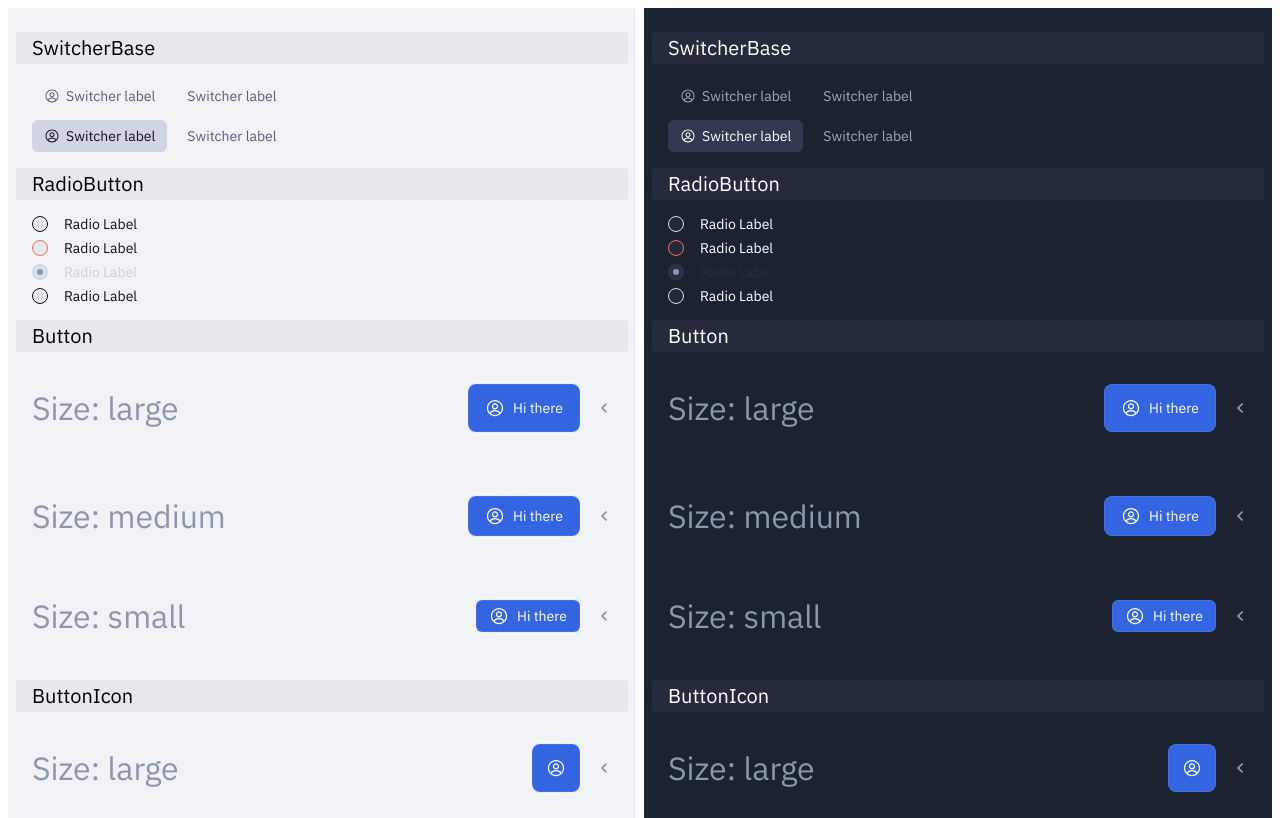
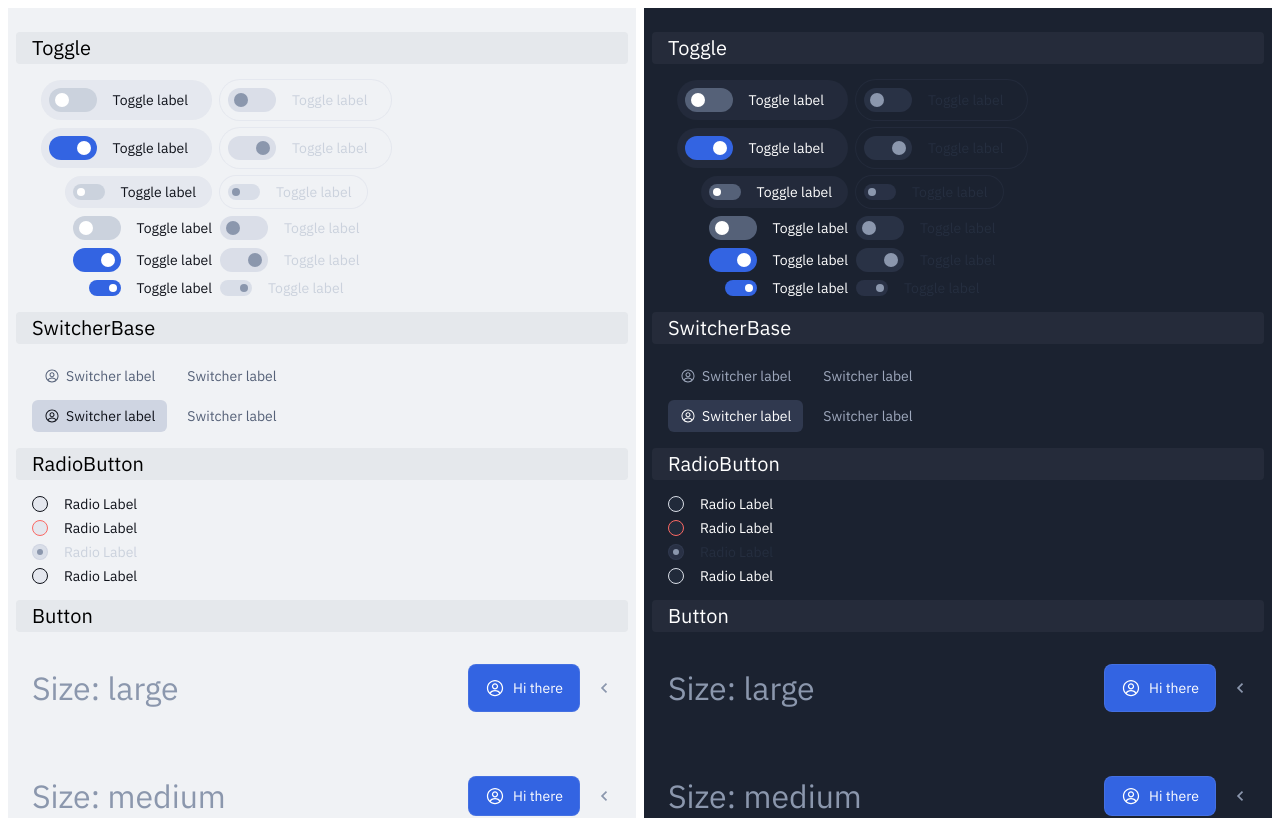
Before and after one commit to transcendjs/lumia, a SvelteKit app: page / in a window 1280 px wide. Shown: the top 818 px of the page. Built offline with nearby package versions, Linux system fonts and the light colour scheme.

Commit message:
Introducing Toggle
Signed-off-by: Alexander Platov <alexander.platov@hardcoreeng.com>

```diff
--- /dev/null
+++ b/src/lib/components/Toggle/Toggle.svelte
@@ -0,0 +1,146 @@
+<script lang="ts">
+  //
+  // © 2023 Hardcore Engineering, Inc. All Rights Reserved.
+  // Licensed under the Eclipse Public License v2.0 (SPDX: EPL-2.0).
+  //
+
+  export let label: string | undefined = undefined
+  export let size: 'small' | 'large' = 'large'
+  export let checked: boolean = false
+  export let disabled: boolean = false
+  export let background: boolean = false
+</script>
+
+<label
+  class="toggle-container {size}"
+  class:background
+  class:disabled
+  class:woLabel={label === undefined || label === ''}
+>
+  <input type="checkbox" class="toggle" bind:checked {disabled} on:change />
+  <div class="toggle-element {size}" class:disabled />
+  {#if label}
+    <div class="toggle-label">{label}</div>
+  {/if}
+</label>
+
+<style lang="scss">
+  .toggle-element {
+    position: relative;
+    flex-shrink: 0;
+    background-color: var(--selector-off-BackgroundColor);
+
+    &::after {
+      content: '';
+      position: absolute;
+      top: 50%;
+      left: 50%;
+      width: var(--spacing-1);
+      height: var(--spacing-1);
+      background-color: var(--selector-IconColor);
+      border-radius: 50%;
+      transform: translateY(-50%);
+      transition: left 0.2s;
+    }
+    &.small {
+      width: var(--spacing-4);
+      height: var(--spacing-2);
+      border-radius: var(--medium-BorderRadius);
+
+      &::after {
+        left: var(--spacing-0_5);
+        width: var(--spacing-1);
+        height: var(--spacing-1);
+      }
+    }
+    &.large {
+      width: var(--spacing-6);
+      height: var(--spacing-3);
+      border-radius: var(--large-BorderRadius);
+
+      &::after {
+        left: var(--spacing-0_75);
+        width: var(--spacing-1_75);
+        height: var(--spacing-1_75);
+      }
+    }
+  }
+  .toggle-label {
+    color: var(--global-primary-TextColor);
+    user-select: none;
+  }
+  .toggle {
+    overflow: hidden;
+    position: absolute;
+    margin: -1px;
+    padding: 0;
+    width: 1px;
+    height: 1px;
+    border: 0;
+    clip: rect(0 0 0 0);
+
+    &:checked + .toggle-element {
+      background-color: var(--selector-active-BackgroundColor);
+
+      &.small::after {
+        left: var(--spacing-2_5);
+      }
+      &.large::after {
+        left: var(--spacing-3_5);
+      }
+    }
+    &:disabled + .toggle-element {
+      box-shadow: none;
+      background-color: var(--selector-disabled-BackgroundColor);
+
+      &::after {
+        background-color: var(--selector-disabled-IconColor);
+      }
+      & + .toggle-label {
+        color: var(--global-disabled-TextColor);
+      }
+    }
+    &:focus + .toggle-element {
+      outline: 2px solid var(--global-focus-BorderColor);
+      outline-offset: 2px;
+    }
+  }
+  .toggle-container {
+    display: inline-flex;
+    align-items: center;
+    gap: var(--spacing-2);
+    min-width: var(--spacing-2);
+    min-height: var(--spacing-2);
+
+    &.background {
+      border-radius: 3rem;
+
+      &.woLabel {
+        padding: var(--spacing-1);
+      }
+      &.small:not(.woLabel) {
+        padding: var(--spacing-1) var(--spacing-2) var(--spacing-1) var(--spacing-1);
+      }
+      &.large:not(.woLabel) {
+        padding: var(--spacing-1) var(--spacing-3) var(--spacing-1) var(--spacing-1);
+      }
+    }
+    &.disabled.background {
+      box-shadow: 0 0 0 1px var(--selector-disabled-BorderColor);
+    }
+    &:not(.disabled) {
+      cursor: pointer;
+
+      &.background {
+        background-color: var(--selector-BackgroundColor);
+      }
+      &:active .toggle-element {
+        outline: 2px solid var(--global-focus-BorderColor);
+        outline-offset: 2px;
+      }
+      &:hover .toggle-element {
+        box-shadow: 0 0 0 4px var(--selector-hover-overlay-BackgroundColor);
+      }
+    }
+  }
+</style>
--- a/src/lib/index.ts
+++ b/src/lib/index.ts
@@ -10,3 +10,4 @@ export { default as Button } from './components/Button/Button.svelte'
 export { default as ButtonIcon } from './components/Button/ButtonIcon.svelte'
 export { default as ButtonMenu } from './components/Button/ButtonMenu.svelte'
 export { default as RadioButton } from './components/RadioButton/RadioButton.svelte'
+export { default as Toggle } from './components/Toggle/Toggle.svelte'
--- a/src/lib/styles/styles.css
+++ b/src/lib/styles/styles.css
@@ -23,9 +23,11 @@
   --spacing-0_75: 0.375rem;
   --spacing-1: 0.5rem;
   --spacing-1_5: 0.75rem;
+  --spacing-1_75: 0.875rem;
   --spacing-2: 1rem;
   --spacing-2_5: 1.25rem;
   --spacing-3: 1.5rem;
+  --spacing-3_5: 1.75rem;
   --spacing-4: 2rem;
   --spacing-5: 2.5rem;
   --spacing-6: 3rem;
--- a/src/routes/+page.svelte
+++ b/src/routes/+page.svelte
@@ -4,6 +4,7 @@
   import ButtonIcon from '$lib/components/Button/ButtonIcon.svelte'
   import ButtonMenu from '$lib/components/Button/ButtonMenu.svelte'
   import RadioButton from '$lib/components/RadioButton/RadioButton.svelte'
+  import Toggle from '$lib/components/Toggle/Toggle.svelte'
   import SwitcherBase from '$lib/components/Switcher/SwitcherBase.svelte'
   import type { IconId } from '$lib/icons.js'
 
@@ -24,6 +25,21 @@
   {#each themes as theme}
     <Theme {theme}>
       <div class="column root">
+        <div class="row header">Toggle</div>
+        <div class="row" style:max-width={'23rem'} style:justify-content={'center'}>
+          <Toggle label={'Toggle label'} background />
+          <Toggle label={'Toggle label'} background disabled />
+          <Toggle label={'Toggle label'} background checked />
+          <Toggle label={'Toggle label'} background checked disabled />
+          <Toggle label={'Toggle label'} size={'small'} background />
+          <Toggle label={'Toggle label'} size={'small'} background disabled />
+          <Toggle label={'Toggle label'} />
+          <Toggle label={'Toggle label'} disabled />
+          <Toggle label={'Toggle label'} checked />
+          <Toggle label={'Toggle label'} checked disabled />
+          <Toggle label={'Toggle label'} size={'small'} checked />
+          <Toggle label={'Toggle label'} size={'small'} checked disabled />
+        </div>
         <div class="row header">SwitcherBase</div>
         <div class="row" style:max-width={'20rem'}>
           <SwitcherBase name={'sw_' + theme} {icon} title={'Switcher label'} />
```
Also changed, not shown: 1 other file (tests, documents, lock files or other folders).
